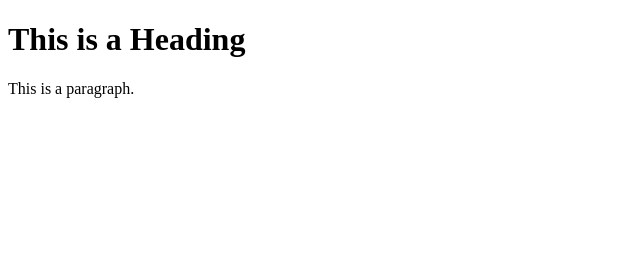
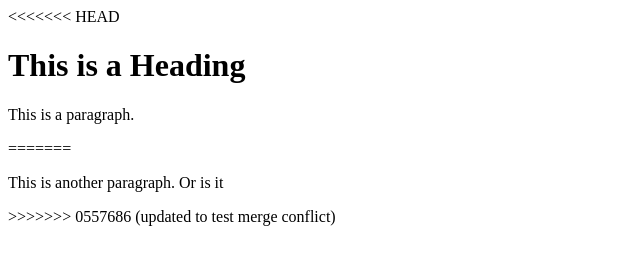
Before and after one commit to androidrobotcloud/learning-git, a plain HTML site: page index.html in a window 1280 px wide. Shown: the whole page, without its empty margins (0-640 px from the left). Drawn offline with Linux system fonts and the light colour scheme.

Commit message:
updated to test merge conflict

```diff
--- a/index.html
+++ b/index.html
@@ -4,7 +4,11 @@
 <title>Page Title</title>
 </head>
 <body>
+<<<<<<< HEAD
   <h1>This is a Heading</h1>
 <p>This is a paragraph.</p>
+=======
+    <p>This is another paragraph. Or is it</p>
+>>>>>>> 0557686 (updated to test merge conflict)
 </body>
 </html>
```
